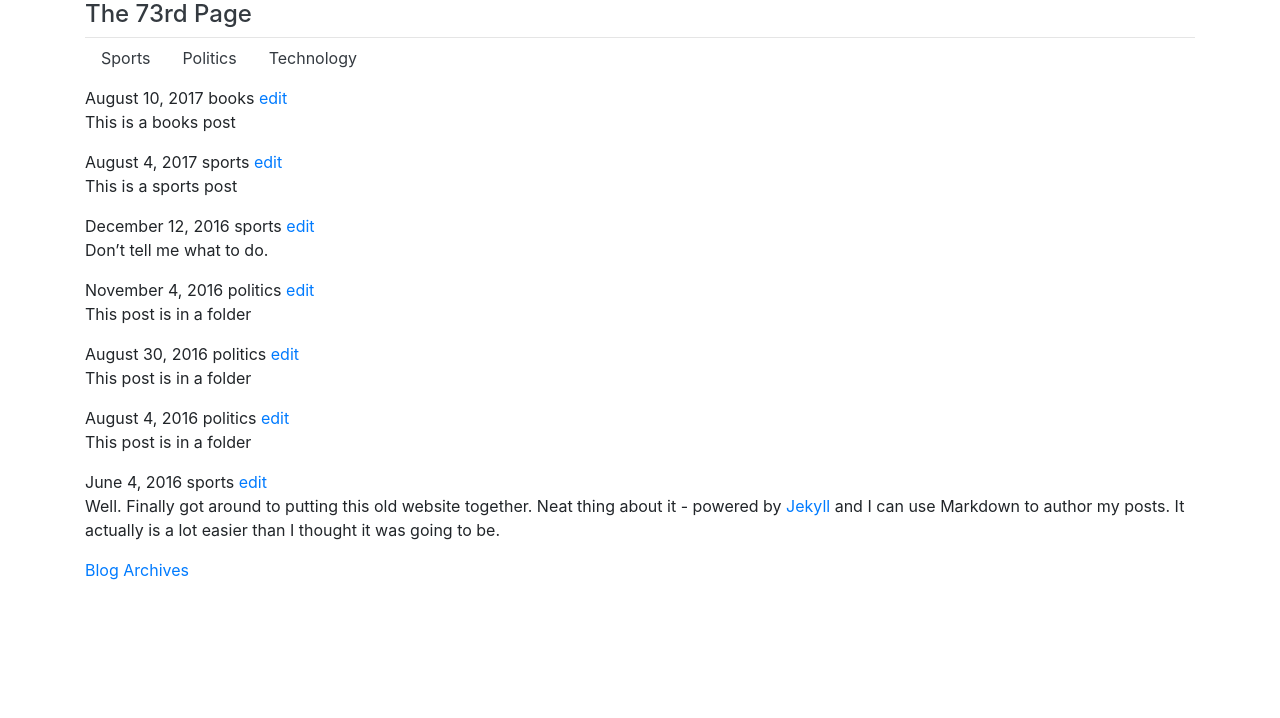
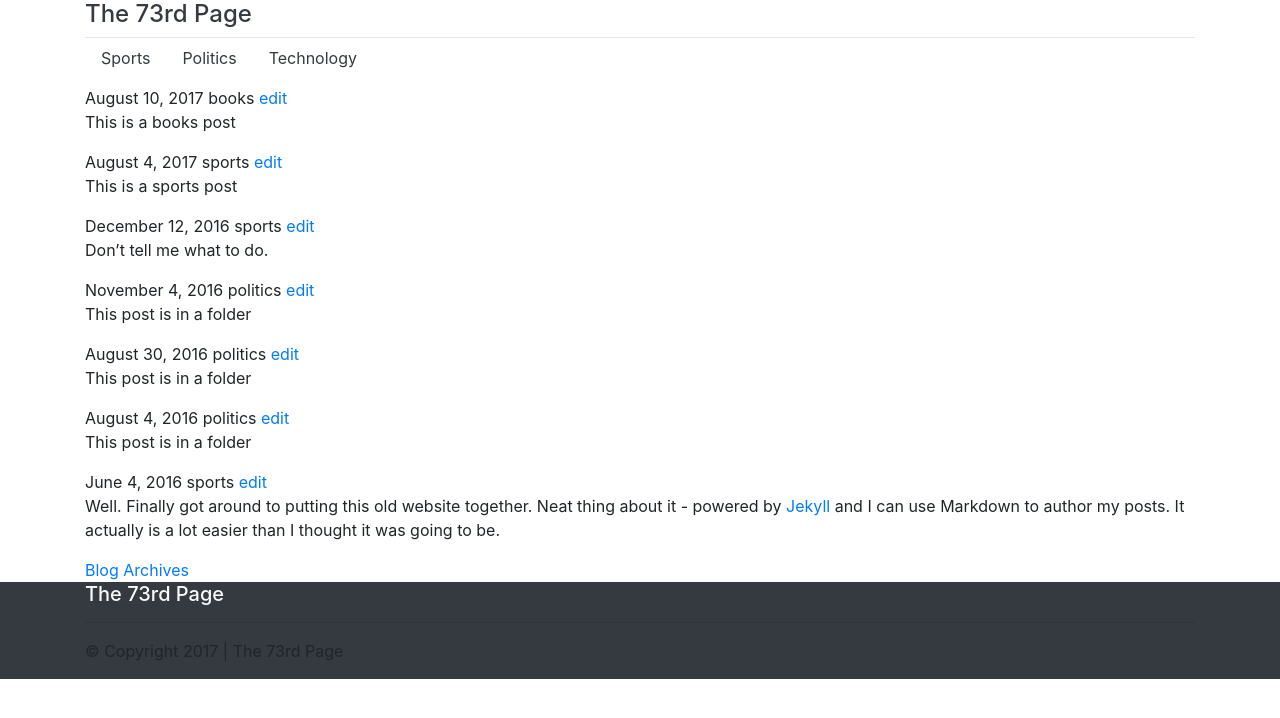
Before and after one commit to SevenZeroThree/The-73rd-Page, a Jekyll site: the page built from index.html, in a window 1280 px wide. Shown: the top 718 px of the page. Built offline with Jekyll 4.4.1, drawn with Linux system fonts in a browser that asks for light colours; the list of posts is cut into pages by our own code.

Commit message:
beginnings of footer

```diff
--- a/_includes/footer.html
+++ b/_includes/footer.html
@@ -0,0 +1,14 @@
+<div class="container">
+    <div class="row">
+        <div class="col">
+            <h5 class="text-light">The 73rd Page</h5>
+            <hr />
+
+        </div>
+    </div>
+    <div class="row">
+        <div class="col">
+            <p>&copy; Copyright 2017 | The 73rd Page</p>
+        </div>
+    </div>
+</div>
--- a/_layouts/default.html
+++ b/_layouts/default.html
@@ -12,5 +12,5 @@
 			{{ content }}
 		</div>
 	</body>
-	<footer>{% include footer.html %}</footer>
+	<footer class="bg-dark">{% include footer.html %}</footer>
 </html>
```
